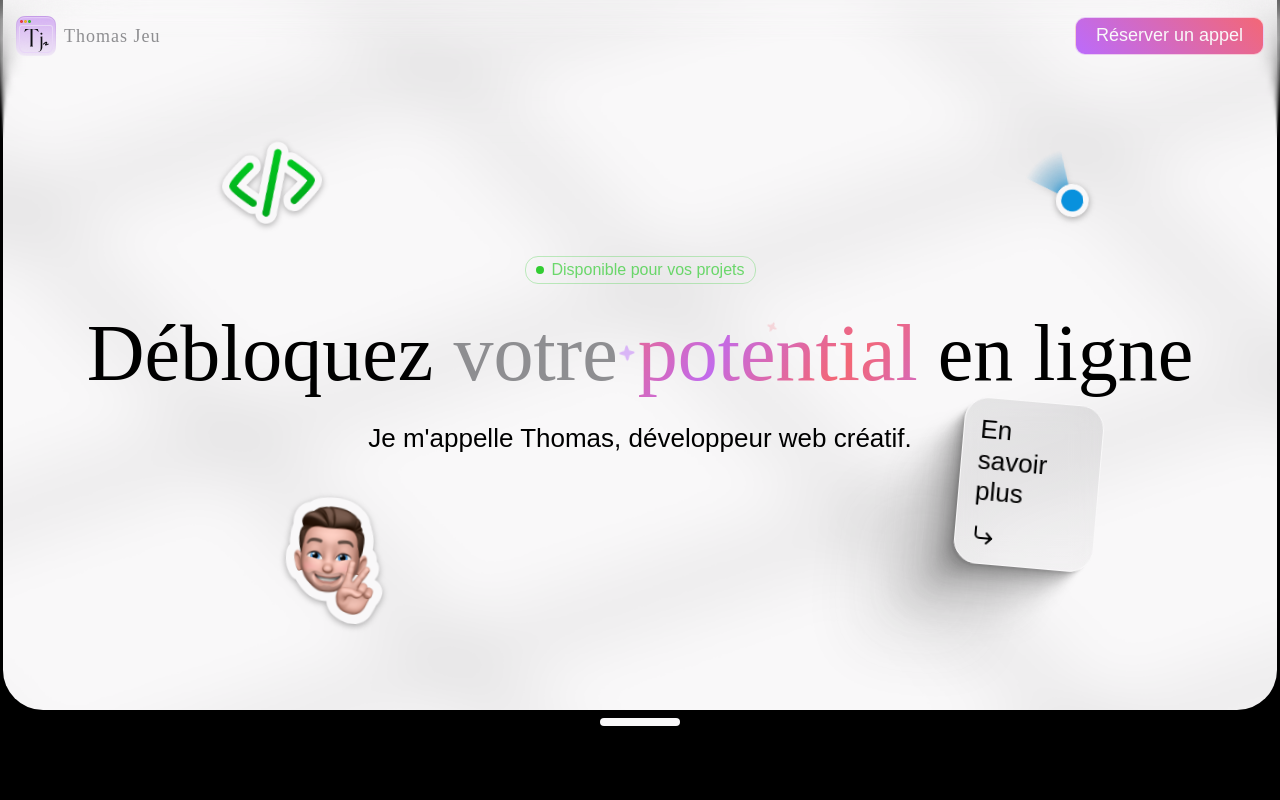
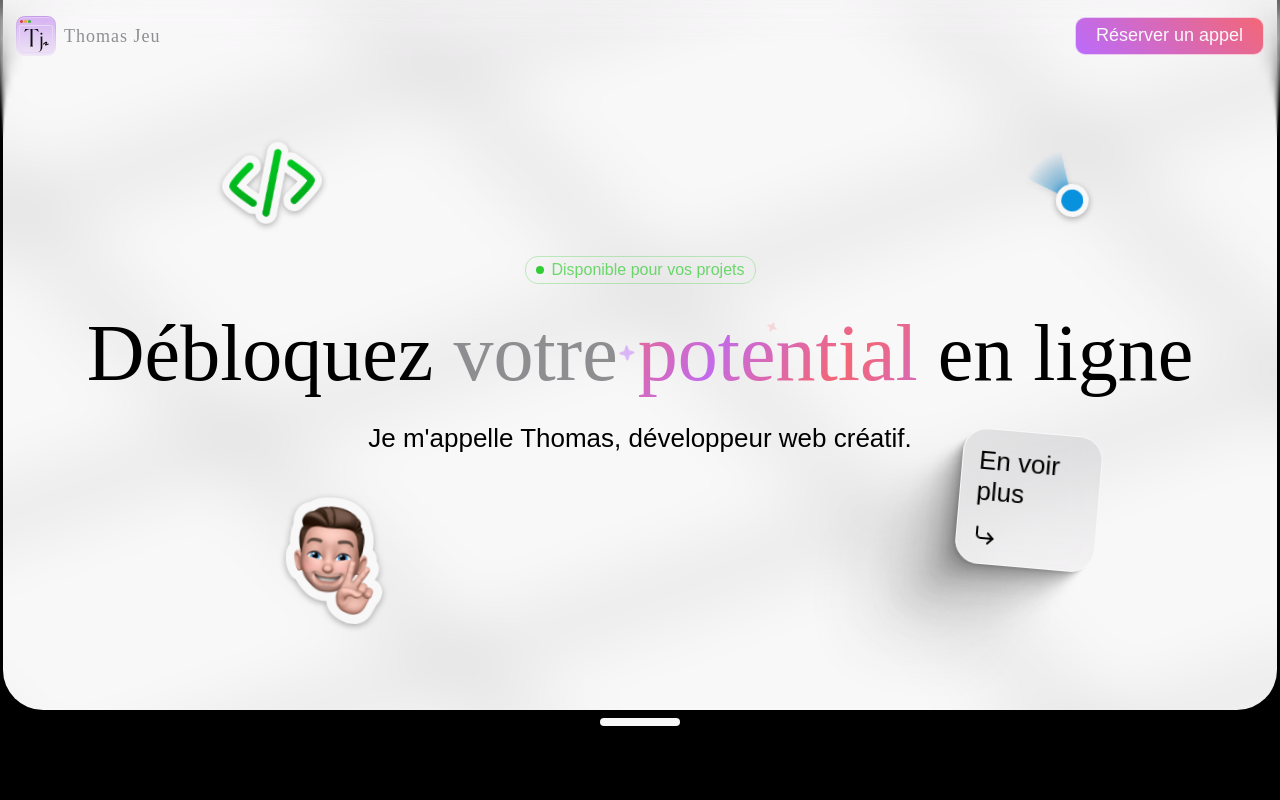
Before and after one commit to thomasjeu03/portfolio2024, a React (Vite) app: page / in a window 1280 px wide. Shown: the top 800 px of the page. Built offline with nearby package versions, Linux system fonts and the light colour scheme; no server answers; a web font is replaced by a local one.

Commit message:
traduction en FR 2

```diff
--- a/src/pages/home/components/hero.jsx
+++ b/src/pages/home/components/hero.jsx
@@ -71,7 +71,7 @@ const Hero = ({scrollTop}) => {
                 delay={2}
                 bottom='20%'
                 left='75%'
-                title='En savoir plus'
+                title='En voir plus'
                 img={false}
                 icon={true}
                 onclick={() => window.scrollBy({
```
